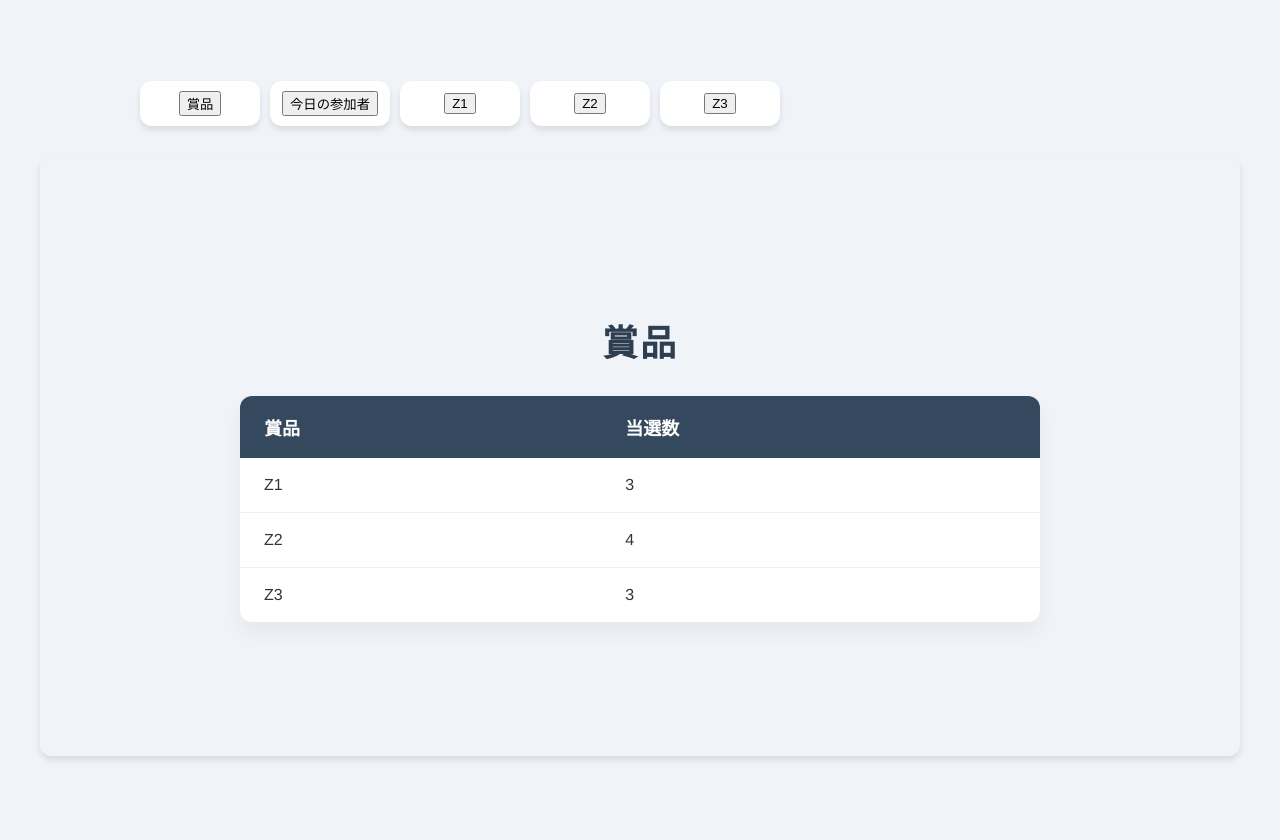
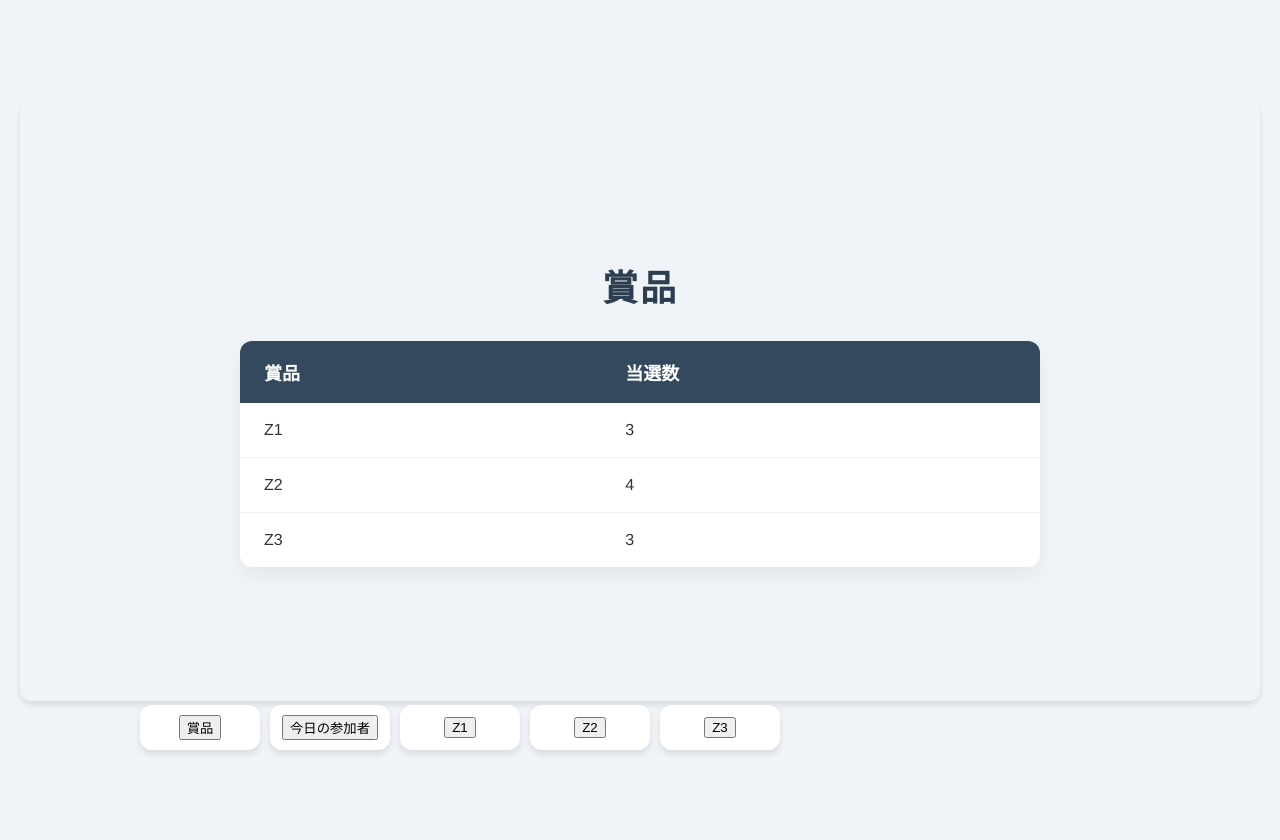
Before and after one commit to tztechno/vercel_flask_party, a Flask app: page /screen in a window 1280 px wide. Run offline with Flask 3, Linux system fonts and the light colour scheme.

Commit message:
2024-10-15

```diff
--- a/templates/screen.html
+++ b/templates/screen.html
@@ -69,8 +69,8 @@
 
         .preview-section {
             width: 100%;
-            max-width: 1200px;
-            margin-top: 30px;
+            max-width: 1300px;
+            margin-top: 10px;
         }
 
         #previewFrame {
@@ -106,16 +106,16 @@
 
 <body>
 <body>
+    <div class="preview-section">
+        <iframe id="previewFrame" src="{{ current_page }}"></iframe>
+    </div>
+
     <div class="grid">
         {% for page in selectable_pages %}
         <div class="card">
             <button onclick="setPage('{{ page }}')">{{ nickname_map[page] }}</button>
         </div>
         {% endfor %}
-    </div>
-
-    <div class="preview-section">
-        <iframe id="previewFrame" src="{{ current_page }}"></iframe>
     </div>
 
     <script src="https://cdn.jsdelivr.net/npm/axios/dist/axios.min.js"></script>
```
